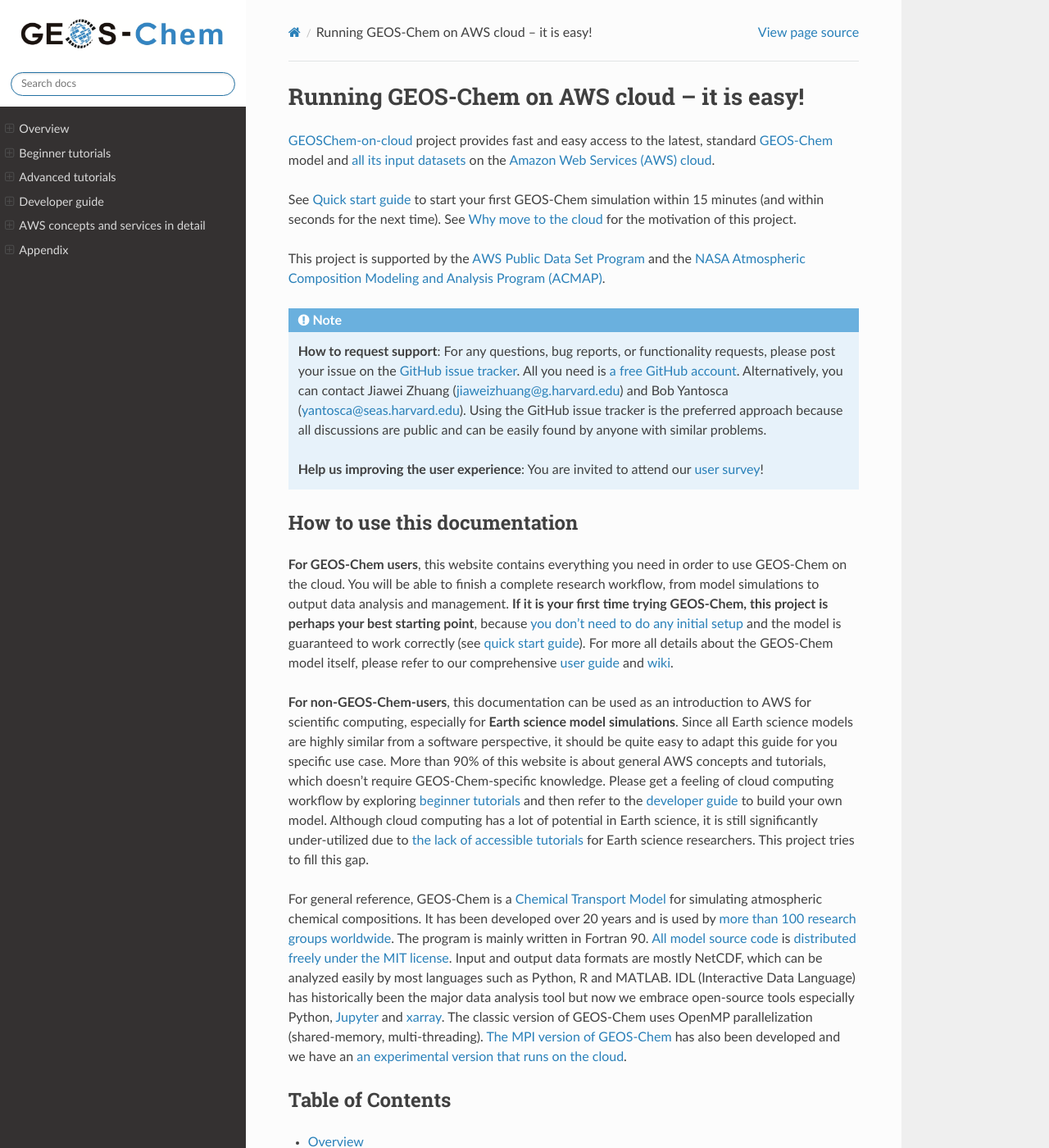
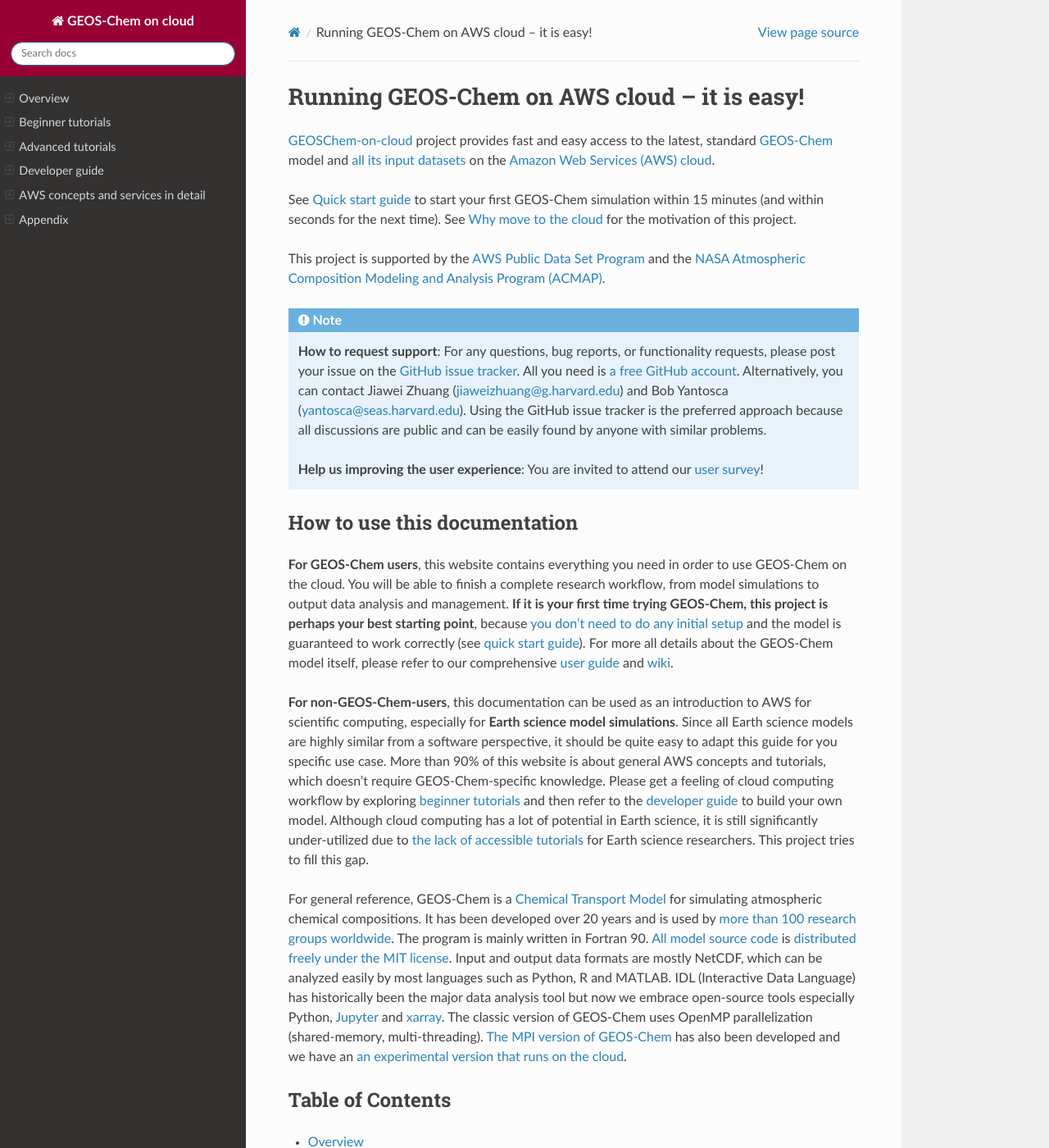
Before and after one commit to geoschem/geos-chem-cloud, a Sphinx documentation site: the page built from doc/source/index.rst, in a window 1280 px wide and 1400 px high. Shown: the whole window at 82% size. Built offline with Sphinx 7.4.7 and the Read the Docs theme 2.0.0, drawn with Linux system fonts in a browser that asks for light colours.

Commit message:
Revert "Use new GEOS-Chem logo"
This reverts commit 869e75ad3276256c9300b36e19187600d2982320.

```diff
--- a/doc/source/_static/css/white.css
+++ /dev/null
@@ -1,9 +0,0 @@
-/* sidebar header background color */
-.wy-side-nav-search {
-    background-color: #FFFFFF;
-}
-
-/* Fixes for mobile */
-.wy-nav-top {
-    background-color: #FFFFFF;
-}
--- a/doc/source/conf.py
+++ b/doc/source/conf.py
@@ -88,16 +88,14 @@
 html_theme = 'sphinx_rtd_theme'
 html_theme_options = {
     'display_version': False,
-    'logo_only': True,
     'collapse_navigation': False,
 }
 html_title = project
 
-html_logo = '_static/img/gc_logo.png'
 
 # change background color
 def setup(app):
-    app.add_stylesheet('css/white.css')
+    app.add_stylesheet('css/crimson.css')
 
 # Theme options are theme-specific and customize the look and feel of a theme
 # further.  For a list of options available for each theme, see the
```
Also changed, not shown: doc/source/_static/img/gc_logo.png (deleted).
